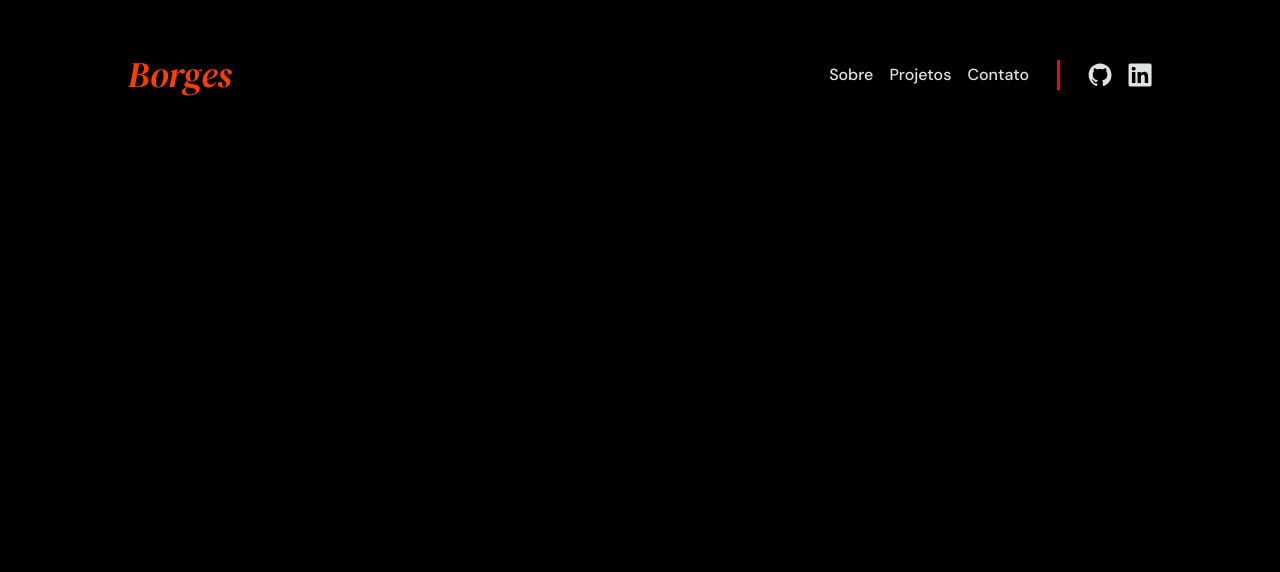
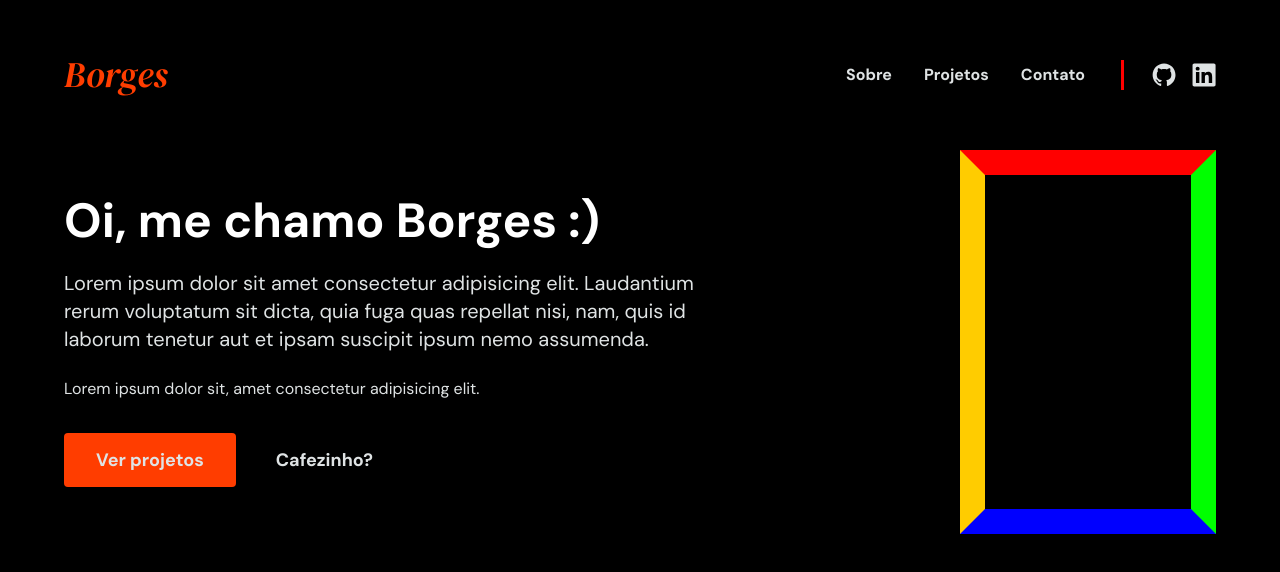
Before and after one commit to okborges/portfolio, a Nuxt app: page / in a window 1280 px wide. Shown: the top 572 px of the page. Built offline with nearby package versions, Linux system fonts and the light colour scheme.

Commit message:
iniciando main

```diff
--- /dev/null
+++ b/components/Main.vue
@@ -0,0 +1,56 @@
+<template>
+  <main class="py-12">
+    <div class="flex max-w-6xl mx-auto justify-between items-center">
+      <section class="w-7/12">
+        <h1 class="text-5xl text-white font-bold mb-6">
+          Oi, me chamo Borges :)
+        </h1>
+        <p class="text-xl mb-6">
+          Lorem ipsum dolor sit amet consectetur adipisicing elit. Laudantium
+          rerum voluptatum sit dicta, quia fuga quas repellat nisi, nam, quis id
+          laborum tenetur aut et ipsam suscipit ipsum nemo assumenda.
+        </p>
+        <p class="mb-8">
+          Lorem ipsum dolor sit, amet consectetur adipisicing elit.
+        </p>
+        <div>
+          <button class="btn-projetos">
+            <a href="" class="text-lg font-semibold">Ver projetos</a>
+          </button>
+          <button>
+            <a href="" class="text-lg font-semibold py-8 cafe">Cafezinho?</a>
+          </button>
+        </div>
+      </section>
+      <div class="tres"></div>
+    </div>
+  </main>
+</template>
+
+<script>
+export default {};
+</script>
+
+<style scoped>
+div.tres {
+  width: 256px;
+  height: 384px;
+  border: 25px solid; /* As 4 bordas sólidas com 25px de espessura */
+  border-color: #f00 #0f0 #00f #fc0; /* cores: topo, direita, inferior, esquerda */
+}
+
+.btn-projetos {
+  background-color: #ff3d00;
+  padding: 0.8rem 2rem;
+  border-radius: 0.25rem;
+  margin-right: 2.5rem;
+}
+.btn-projetos:hover {
+  background-color: #dd2c00;
+}
+
+.cafe:hover {
+  color: #dd2c00;
+  transition-duration: 0.2s;
+}
+</style>
--- /dev/null
+++ b/components/TheFooter.vue
@@ -0,0 +1,9 @@
+<template>
+  <footer></footer>
+</template>
+
+<script>
+export default {};
+</script>
+
+<style></style>
--- a/components/TheHeader.vue
+++ b/components/TheHeader.vue
@@ -1,14 +1,14 @@
 <template>
-  <div class="max-w-5xl mx-auto">
+  <header class="max-w-6xl mx-auto">
     <div class="flex items-center justify-between pt-12">
       <a href="/" class="logo">Borges</a>
 
       <div class="flex items-center space-x-7">
         <nav class="hidden sm:flex">
-          <ul class="nav space-x-4 flex">
-            <li><a href="#">Sobre</a></li>
-            <li><a href="#">Projetos</a></li>
-            <li><a href="#">Contato</a></li>
+          <ul class="nav space-x-4 flex font-bold">
+            <li><a href="#" class="p-2">Sobre</a></li>
+            <li><a href="#" class="p-2">Projetos</a></li>
+            <li><a href="#" class="p-2">Contato</a></li>
           </ul>
         </nav>
 
@@ -50,7 +50,7 @@
         <li><a href="#">Contato</a></li>
       </ul>
     </nav>
-  </div>
+  </header>
 </template>
 
 <script>
@@ -71,14 +71,10 @@ export default {};
   transition-duration: 0.3s;
 }
 
-.nav {
-  font-weight: 500;
-}
-
 .nav a:hover {
   cursor: pointer;
   color: #dd2c00;
-  transition-duration: 0.3s;
+  transition-duration: 0.2s;
 }
 
 .linha-vertical {
--- /dev/null
+++ b/layouts/default.vue
@@ -0,0 +1,19 @@
+<template>
+  <div class="px-8">
+    <TheHeader />
+    <Nuxt />
+    <TheFooter />
+  </div>
+</template>
+
+<script>
+import TheHeader from "~/components/TheHeader.vue";
+import TheFooter from "~/components/TheFooter.vue";
+export default {
+  name: "default",
+  components: {
+    TheHeader,
+    TheFooter,
+  },
+};
+</script>
--- a/pages/index.vue
+++ b/pages/index.vue
@@ -1,6 +1,6 @@
 <template>
-  <div class="px-8">
-    <TheHeader />
+  <div>
+    <Main />
   </div>
 </template>
 
@@ -11,8 +11,8 @@ export default {
 </script>
 
 <style>
-@import url('https://fonts.googleapis.com/css2?family=DM+Sans:ital,wght@0,400;0,500;0,700;1,400;1,500;1,700&display=swap');
-@import url('https://fonts.googleapis.com/css2?family=DM+Serif+Display:ital@0;1&display=swap');
+@import url("https://fonts.googleapis.com/css2?family=DM+Sans:ital,wght@0,400;0,500;0,700;1,400;1,500;1,700&display=swap");
+@import url("https://fonts.googleapis.com/css2?family=DM+Serif+Display:ital@0;1&display=swap");
 body {
   background-color: black;
   font-family: "DM Sans", sans-serif;
```
